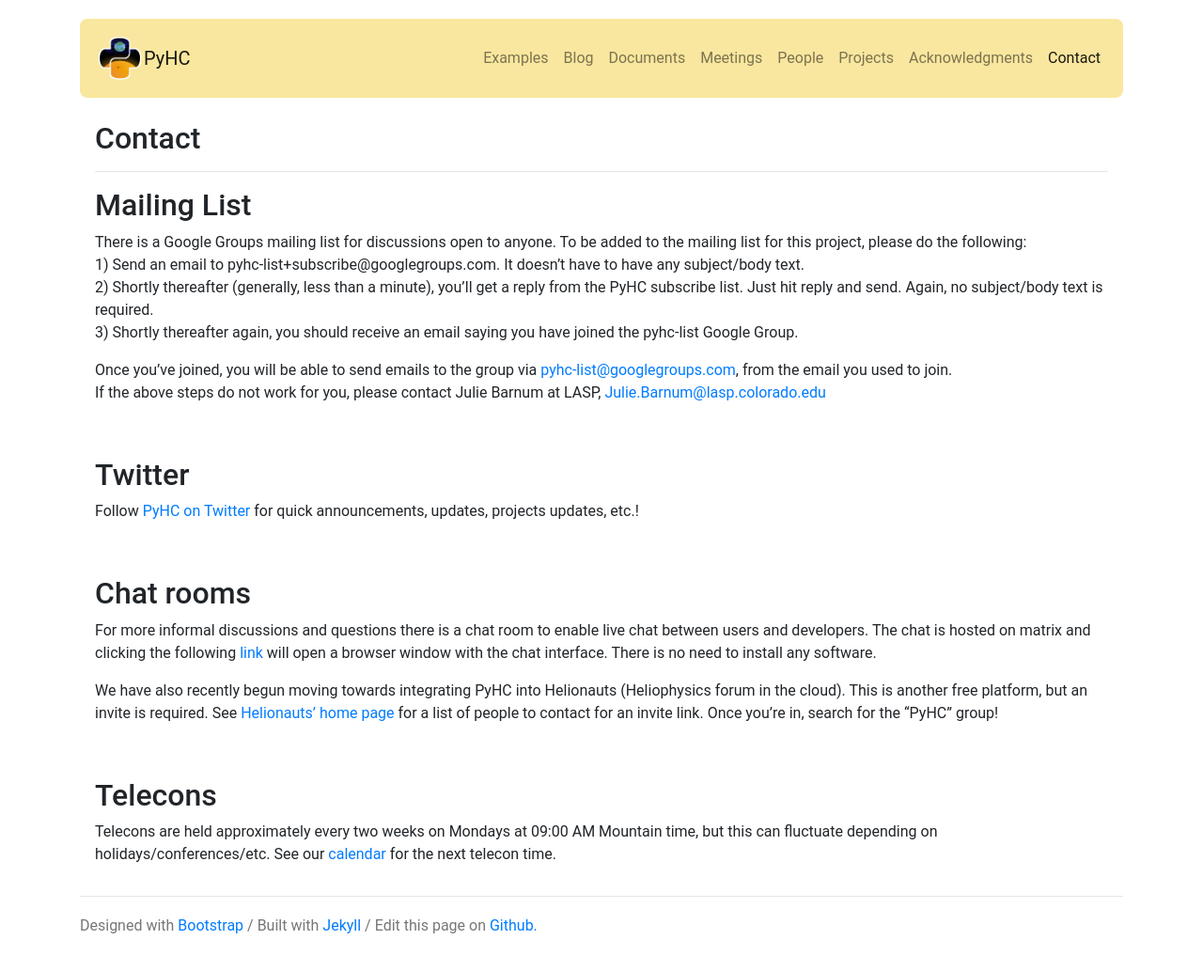
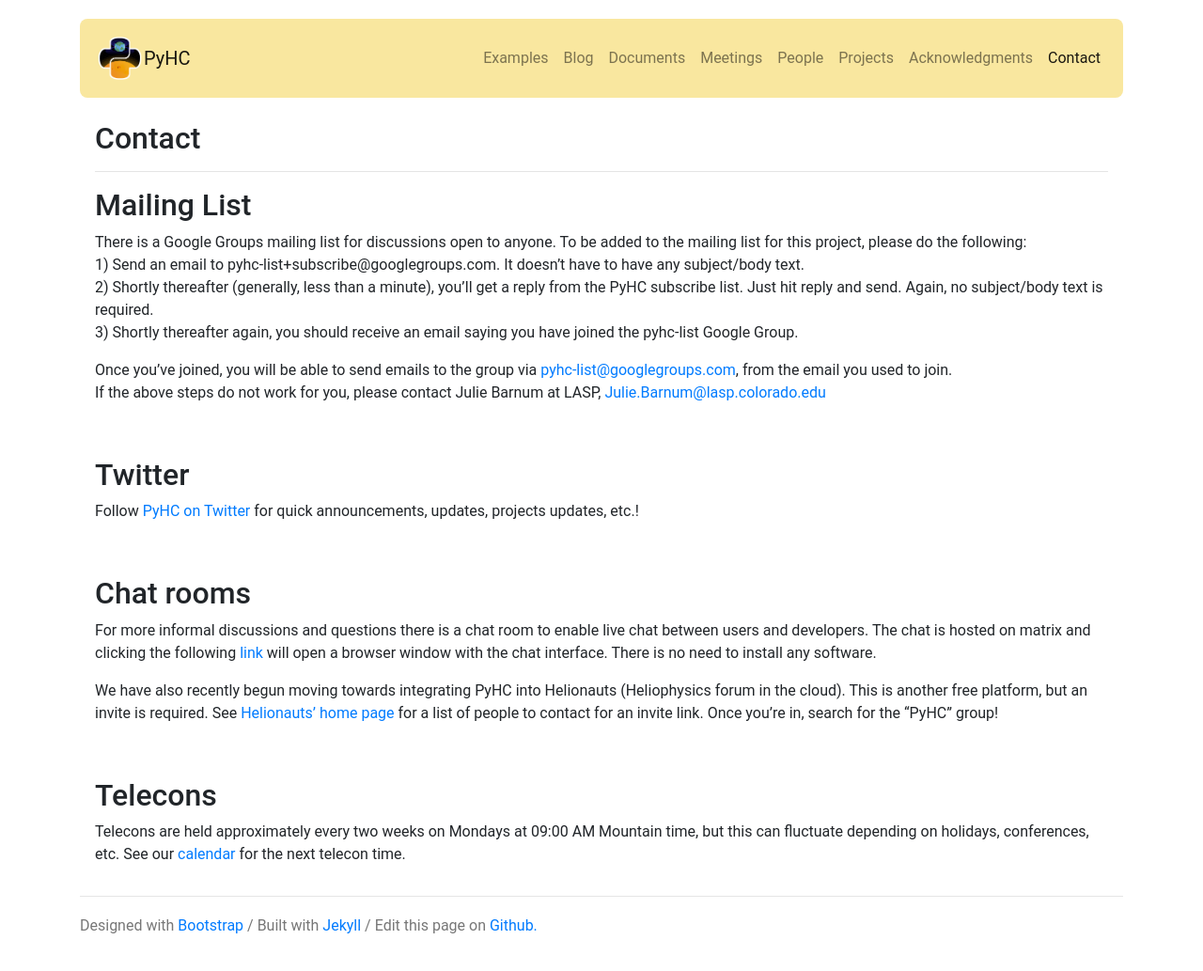
Before and after one commit to heliophysicsPy/heliophysicsPy.github.io, a Jekyll site: the page built from _pages/contact.md, in a window 1280 px wide. Shown: the whole page at 94% size. Built offline with Jekyll 4.4.1, drawn with Linux system fonts in a browser that asks for light colours; nearby versions of some CDN libraries.

Commit message:
Update text

```diff
--- a/_pages/contact.md
+++ b/_pages/contact.md
@@ -28,4 +28,4 @@
 <br>
 
 ## Telecons
-Telecons are held approximately every two weeks on Mondays at 09:00 AM Mountain time, but this can fluctuate depending on holidays/conferences/etc. See our [calendar](https://calendar.google.com/calendar?cid=NG42Z3YyaWZncDZyZ25rOGF1N2pzZjF1azBAZ3JvdXAuY2FsZW5kYXIuZ29vZ2xlLmNvbQ) for the next telecon time.
+Telecons are held approximately every two weeks on Mondays at 09:00 AM Mountain time, but this can fluctuate depending on holidays, conferences, etc. See our [calendar](https://calendar.google.com/calendar?cid=NG42Z3YyaWZncDZyZ25rOGF1N2pzZjF1azBAZ3JvdXAuY2FsZW5kYXIuZ29vZ2xlLmNvbQ) for the next telecon time.
```
